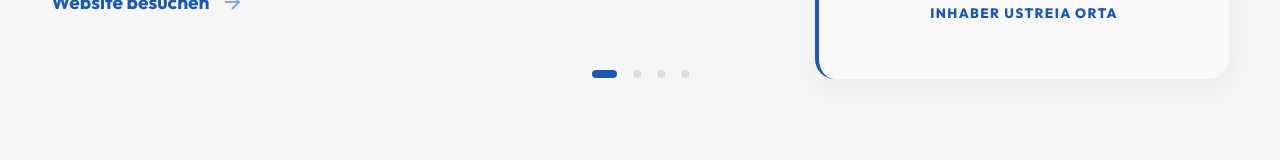
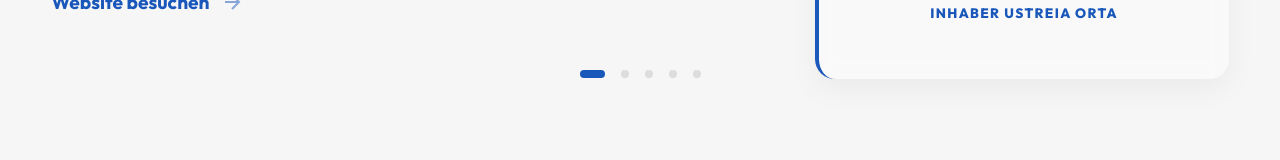
Before and after one commit to mfhum/hummelpage, a React (Vite) app: page / in a window 1280 px wide. Shown: the part 1438-1598 px from the top of the page. Built offline with nearby package versions, Linux system fonts and the light colour scheme.

Commit message:
added Sections / updated

```diff
--- a/src/sections/Projects/Projects.jsx
+++ b/src/sections/Projects/Projects.jsx
@@ -14,16 +14,26 @@ const projectsData = [
 	},
 	{
 		number: "02",
-		title: "Takiwatanga",
+		title: "Thunklusiv",
 		location: "Thun BE",
-		description: "Gemeinsam mit meinen Auszubildenden haben wir die Website für das Takiwatanga erarbeitet. Das Ergebnis ist ein modernes, verspieltes Design mit einer einfachen, barrierefreien Benutzeroberfläche.",
-		link: "https://takiwatanga-thun.ch",
+		description: "Gemeinsam mit meinen Auszubildenden haben wir die Website für thunklusiv erarbeitet. Das Ergebnis ist ein modernes, verspieltes Design mit einer einfachen, barrierefreien Benutzeroberfläche.",
+		link: "https://thunklusiv.ch",
 		buttonText: "Website besuchen",
 		testimonial: "Das kreative Design widerspiegelt genau das wieder, was wir sind und was wir machen!",
-		author: "Takiwatanga Thun, Verein"
+		author: "Thunklusiv, Verein"
 	},
 	{
 		number: "03",
+		title: "BookingHive",
+		location: "CH",
+		description: "BookingHive macht Online-Reservierungen für Restaurants einfach. Jedes Lokal bekommt seinen eigenen Buchungsauftritt – mit Tischverwaltung, Grundrisseditor und automatischen Gästebestätigungen per E-Mail.",
+		link: "https://bookinghive.ch",
+		buttonText: "Website besuchen",
+		testimonial: "Eigenes Buchungssystem, eigene Domain, volle Kontrolle – ohne Abo bei Drittanbietern.",
+		author: "Marius Hummel, Entwickler"
+	},
+	{
+		number: "04",
 		title: "Portfolio",
 		location: "Open Source",
 		description: "Das Projekt, auf dem du dich gerade befindest. Der Code ist öffentlich zugänglich und dient als Showcase für moderne Web-Technologien und Animationen.",
```
Also changed, not shown: src/sections/Process/Process.jsx (+4 -4 lines).
